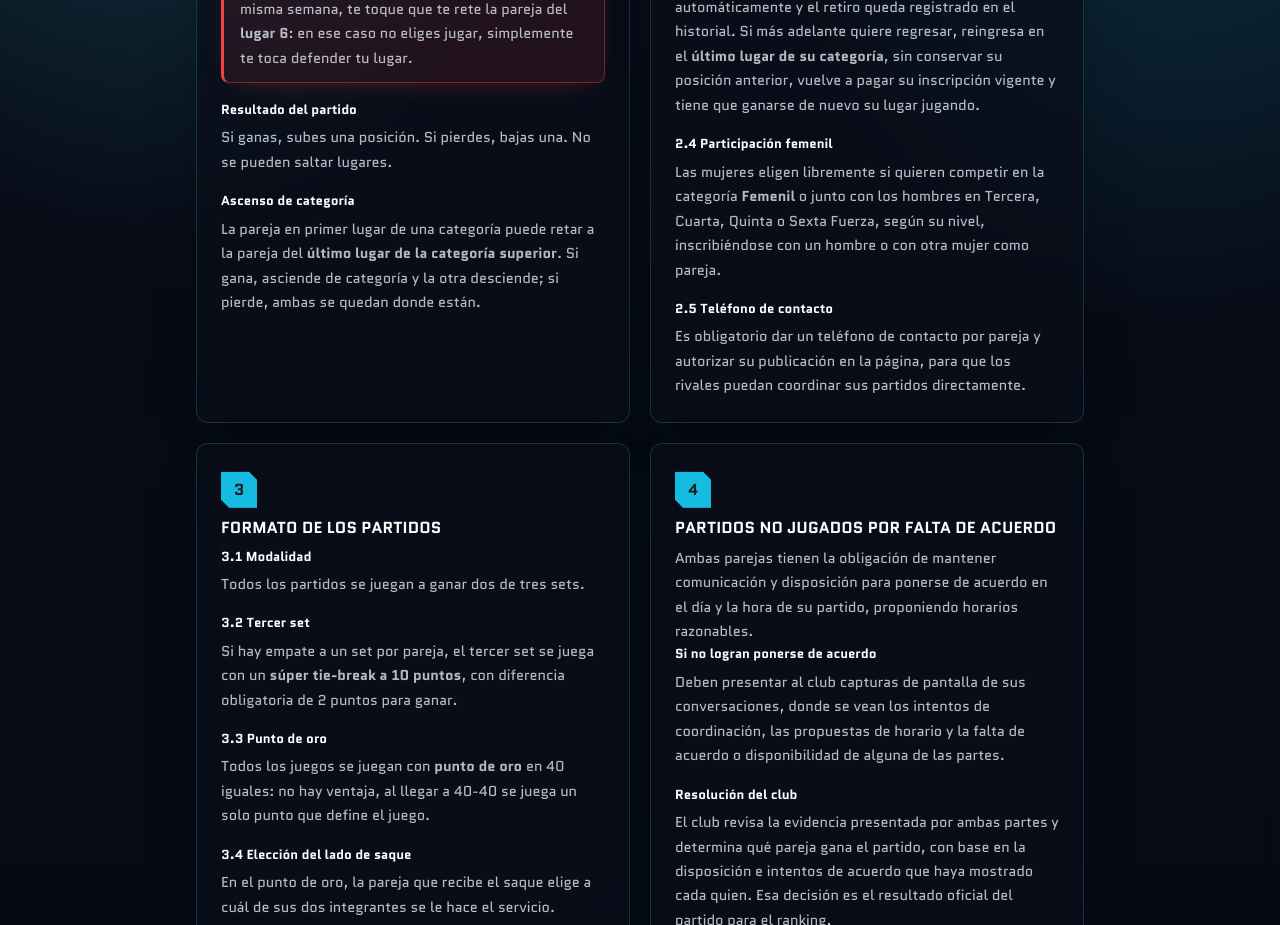
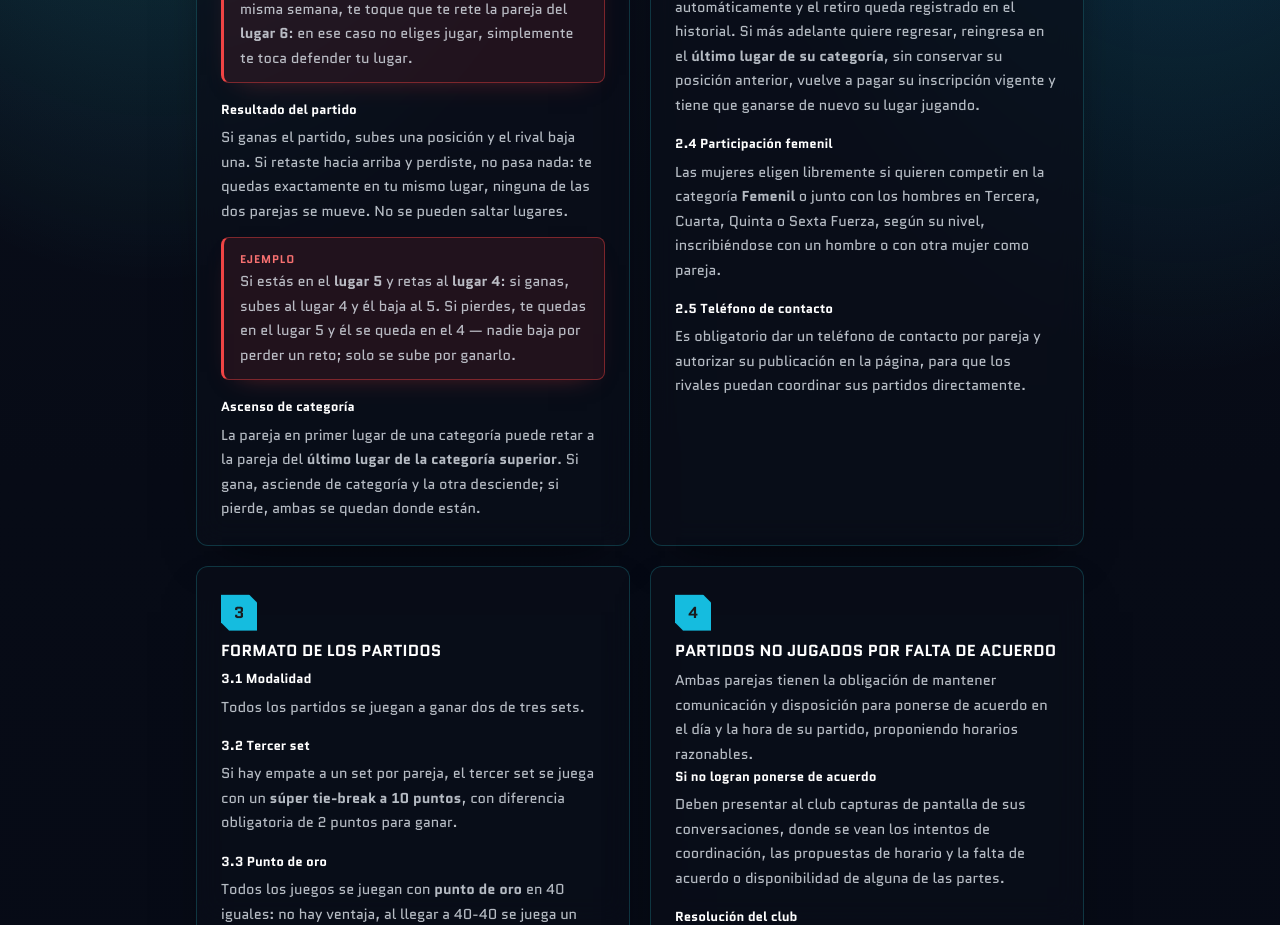
Before and after one commit to Carlosabrego136/Padel, a Next.js app: page /reglamento in a window 1280 px wide. Shown: the part 1120-2045 px from the top of the page. Built offline with nearby package versions, Linux system fonts and the light colour scheme; no server answers.

Commit message:
Corregir_regla_de_retos_quien_pierde_al_retar_hacia_arriba_ya_no_baja_de_posicion

```diff
--- a/src/app/reglamento/page.tsx
+++ b/src/app/reglamento/page.tsx
@@ -81,7 +81,19 @@ function construirReglas(cfg: Map<string, string>): Regla[] {
           </div>
           <div className="rule-card__sub">
             <p className="rule-card__sub-title">Resultado del partido</p>
-            <p>Si ganas, subes una posición. Si pierdes, bajas una. No se pueden saltar lugares.</p>
+            <p>
+              Si ganas el partido, subes una posición y el rival baja una. Si retaste hacia arriba y perdiste, no
+              pasa nada: te quedas exactamente en tu mismo lugar, ninguna de las dos parejas se mueve. No se pueden
+              saltar lugares.
+            </p>
+            <div className="rule-card__example">
+              <p className="rule-card__example-label">Ejemplo</p>
+              <p>
+                Si estás en el <strong>lugar 5</strong> y retas al <strong>lugar 4</strong>: si ganas, subes al
+                lugar 4 y él baja al 5. Si pierdes, te quedas en el lugar 5 y él se queda en el 4 — nadie baja por
+                perder un reto; solo se sube por ganarlo.
+              </p>
+            </div>
           </div>
           <div className="rule-card__sub">
             <p className="rule-card__sub-title">Ascenso de categoría</p>
--- a/src/lib/ranking/engine.ts
+++ b/src/lib/ranking/engine.ts
@@ -5,19 +5,23 @@
  *
  * Reglas del reglamento/convocatoria:
  *  1. Una pareja solo puede retar a la que está una posición arriba.
- *  2. Ganar el reto: sube una posición. Perder: baja una posición.
+ *  2. Ganar el reto: la retadora sube una posición y la retada baja una. Si la retadora pierde
+ *     (la retada defendió su lugar), NINGUNA de las dos cambia de posición: solo te mueves hacia
+ *     arriba si ganas al retar; perder un reto nunca te baja de lugar por sí solo.
  *  3. La pareja que no juega ningún partido en la semana baja una posición — salvo que nunca se
  *     le haya asignado partido esa semana (p. ej. es la pareja sobrante por número impar de
  *     parejas en su categoría): en ese caso se queda exactamente en su lugar, porque no jugar
  *     no fue su culpa. Si sí tenía partido asignado y no lo jugó, sigue bajando como siempre.
  *  4. No se pueden saltar lugares.
  *  5. Ascenso: el 1er lugar reta al último de la categoría superior; si gana, ocupa el último
- *     lugar de la superior y el perdedor pasa al primer lugar de la inferior.
+ *     lugar de la superior y el perdedor pasa al primer lugar de la inferior; si pierde, ninguna
+ *     de las dos cambia (mismo principio que la regla 2).
  *
  * Cómo se resuelven los movimientos (todos SIMULTÁNEOS, con el ranking congelado al inicio de la
  * jornada, así el resultado no depende del orden en que se capturaron los partidos):
- *   - Cada pareja recibe un movimiento neto: retadora que gana −1, retadora que pierde +1,
- *     retada que pierde +1, retada que gana 0, inactiva +1 (el neto se limita a −1/+1).
+ *   - Cada pareja recibe un movimiento neto: retadora que gana −1, retada que pierde +1,
+ *     inactiva +1 (el neto se limita a −1/+1). La retadora que pierde NO recibe movimiento: un
+ *     reto perdido como retadora no tiene ningún efecto en la posición de nadie.
  *   - Las que suben ocupan exactamente su lugar de arriba (si ganas, subes).
  *   - Las que bajan ocupan el lugar de abajo si está libre; si ese lugar ya lo ganó alguien que
  *     sube, conservan el suyo (siempre se respeta primero al que sube).
@@ -94,7 +98,7 @@ export function aplicarSemana(input: SemanaInput): SemanaOutput {
       motivos.set(r.retadoraId, 'victoria');
       if (motivos.get(r.retadaId) !== 'victoria') motivos.set(r.retadaId, 'derrota');
     } else {
-      sumar(r.retadoraId, +1);
+      // La retadora pierde: no baja de posición, se queda igual (solo se sube al ganar un reto).
       if (motivos.get(r.retadoraId) !== 'victoria') motivos.set(r.retadoraId, 'derrota');
     }
   }
```
Also changed, not shown: 1 other file (tests, documents, lock files or other folders).
